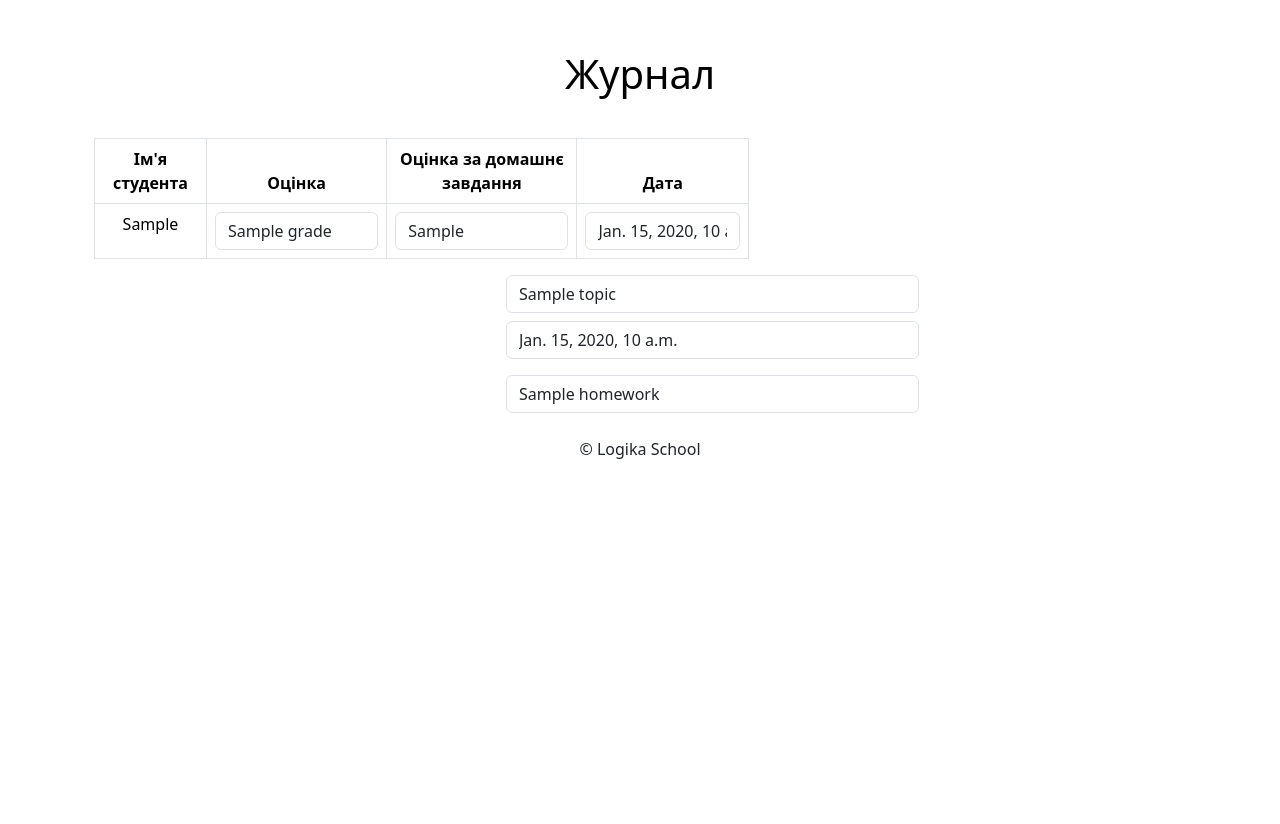
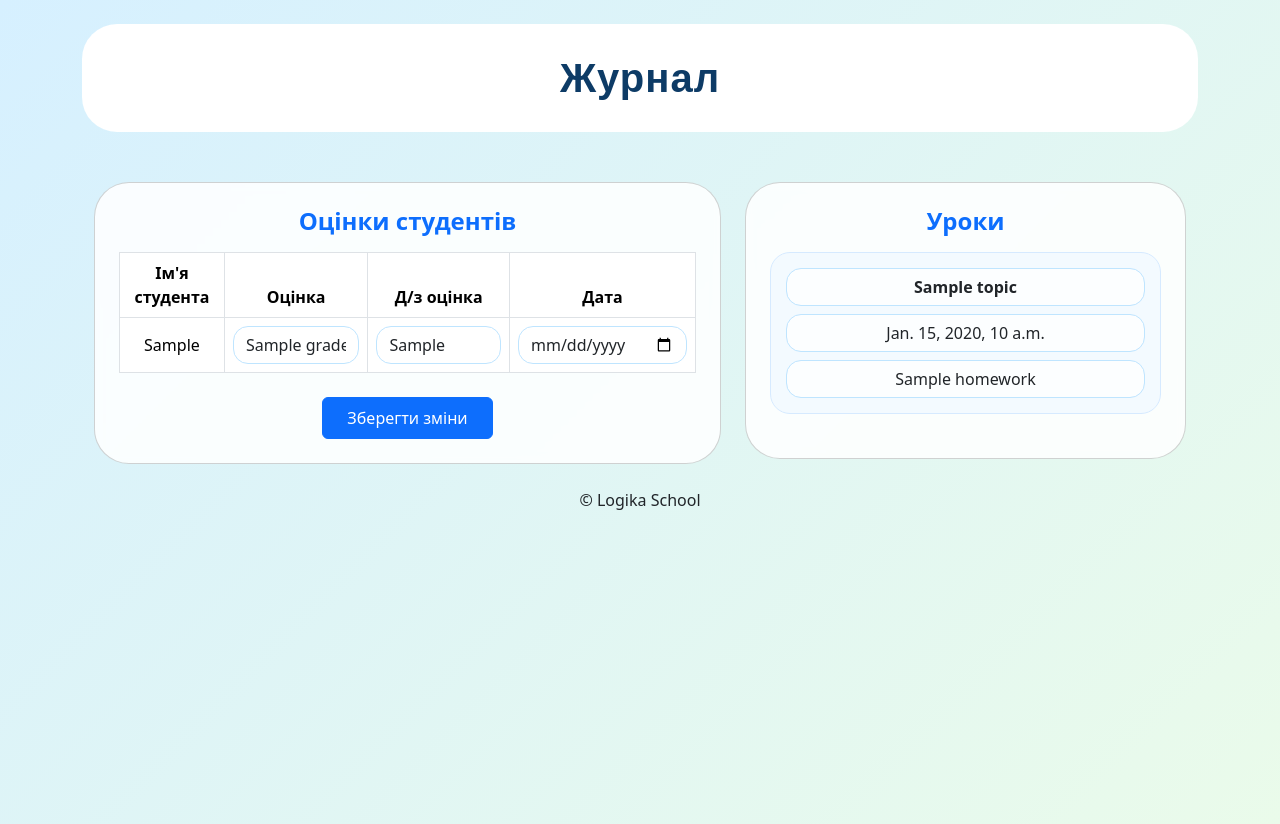
Before and after one commit to volodymyrlogika/group-portal, a Django app: template templates/journal/edit_journal.html in a window 1280 px wide. Before the commit the page ends 459 px from the top, so only its background shows below. Run offline with Django 3.2, Linux system fonts and the light colour scheme; the template is opened without the code that fills it: most values are stand-ins (such as "Sample title", 1, 10 or a date in 2020).

Commit message:
updated design, added edit button

```diff
--- a/journalapp/urls.py
+++ b/journalapp/urls.py
@@ -4,4 +4,5 @@ from . import views
 urlpatterns = [
     path('', views.home, name='home'),
     path('edit/', views.edit_journal, name='edit_journal'),
+    path('save/', views.save_journal, name='save_journal'),
 ]
--- a/templates/journal/edit_journal.html
+++ b/templates/journal/edit_journal.html
@@ -1,16 +1,83 @@
 {% extends 'base.html' %}
 
 {% block content %}
+<style>
+    body {
+        background: linear-gradient(135deg, #d6f0ff, #eafbea);
+        min-height: 100vh;
+    }
 
-<div class="container" style="color: black; text-align: center;">
-    <div class="me-auto" style="margin-top: 50px;">
+    .header-box {
+        background: #ffffff;
+        color: #0d3b66;
+        border-radius: 35px;
+        padding: 30px 0;
+        margin-bottom: 50px;
+    }
+
+    .header-box h1 {
+        font-family: 'Poppins', sans-serif;
+        font-weight: 700;
+        letter-spacing: 1px;
+        margin: 0;
+    }
+
+    .card {
+        border-radius: 35px;
+        background-color: #ffffffd9;
+        backdrop-filter: blur(5px);
+        box-shadow: none !important;
+    }
+
+    .table thead {
+        background-color: #bfe5ff;
+    }
+
+    .lesson {
+        background-color: #f3faff;
+        border-radius: 20px;
+        border: 1px solid #d6eaff;
+        padding: 15px;
+        margin-bottom: 20px;
+        transition: all 0.3s ease;
+    }
+
+    .lesson:hover {
+        background-color: #e0f3ff;
+        transform: translateY(-3px);
+    }
+
+    .form-control {
+        border-radius: 15px;
+        border: 1px solid #bfe5ff;
+        box-shadow: none;
+        background-color: #ffffffcc;
+    }
+
+    .form-control:focus {
+        border-color: #80bfff;
+        box-shadow: 0 0 5px rgba(0, 132, 255, 0.3);
+    }
+
+</style>
+
+<div class="container text-center header-box">
     <h1>Журнал</h1>
-        <table class="table table-bordered" style="width: 60% ; margin-top: 40px;">
+</div>
+
+<div class="container">
+    <div class="row g-4 justify-content-center align-items-start">
+        <div class="col-md-7">
+            <div class="card p-4">
+                <h4 class="mb-3 text-center fw-semibold text-primary">Оцінки студентів</h4>
+                <form method="POST" action="{% url 'save_journal' %}">
+                {% csrf_token %}
+                    <table class="table table-bordered align-middle text-center">
                         <thead>
                             <tr>
                                 <th>Ім'я студента</th>
                                 <th>Оцінка</th>
-                    <th>Оцінка за домашнє завдання</th>
+                                <th>Д/з оцінка</th>
                                 <th>Дата</th>
                             </tr>
                         </thead>
@@ -18,25 +85,36 @@
                             {% for journal_student in journal_students %}
                             <tr>
                                 <td>{{ journal_student.student_user }}</td>
-                    <td><input type="text" value="{{ journal_student.grade }}" class="form-control" /></td>
-                    <td><input type="text" value="{{ journal_student.homework_grade }}" class="form-control" /></td>
-                    <td><input type="text" value="{{ journal_student.date }}" class="form-control" /></td>
+                                <td><input type="text" name="grade_{{ journal_student.id }}" value="{{ journal_student.grade }}" class="form-control"></td>
+                                <td><input type="text" name="homework_grade_{{ journal_student.id }}" value="{{ journal_student.homework_grade }}" class="form-control"></td>
+                                <td><input type="date" name="date_{{ journal_student.id }}" value="{{ journal_student.date }}" class="form-control"></td>
                             </tr>
+                            {% empty %}
+                            <tr><td colspan="4" class="text-muted text-center">Поки немає записів</td></tr>
                             {% endfor %}
                         </tbody>
                     </table>
-        <div class="container" style="margin-left: 400px; max-width: 40%;">
-            {% for lesson in lessons %}
-                <div class="lesson">
-                    <h2><input type="text" value="{{ lesson.topic }}" class="form-control" /></h2>
-                    <p><input type="text" value="{{ lesson.date }}" class="form-control" /></p>
-                    <p><input type="text" value="{{ lesson.homework }}" class="form-control" /></p>
+                    <div class="d-flex justify-content-center mt-4">
+                        <button type="submit" class="btn btn-primary px-4 py-2">Зберегти зміни</button>
                     </div>
-            {% endfor %}
-        </div>
-
-
+                </form>
             </div>
         </div>
 
+        <div class="col-md-5">
+            <div class="card p-4">
+                <h4 class="mb-3 text-center fw-semibold text-primary">Уроки</h4>
+                {% for lesson in lessons %}
+                <div class="lesson">
+                    <input type="text" value="{{ lesson.topic }}" class="form-control mb-2 fw-semibold text-center">
+                    <input type="text" value="{{ lesson.date }}" class="form-control mb-2 text-center">
+                    <input type="text" value="{{ lesson.homework }}" class="form-control text-center">
+                </div>
+                {% empty %}
+                <p class="text-muted text-center">Поки що немає уроків</p>
+                {% endfor %}
+            </div>
+        </div>
+    </div>
+</div>
 {% endblock %}
```
Also changed, not shown: journalapp/views.py (+27 -1 lines), templates/journal/journal.html (+78 -23 lines). Lines whose indentation alone changed are shown as unchanged.
